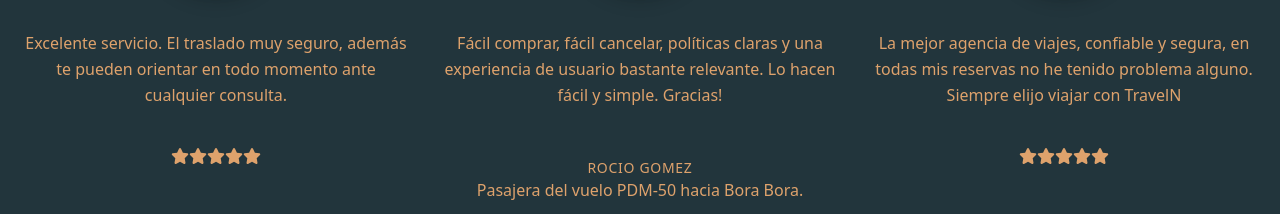
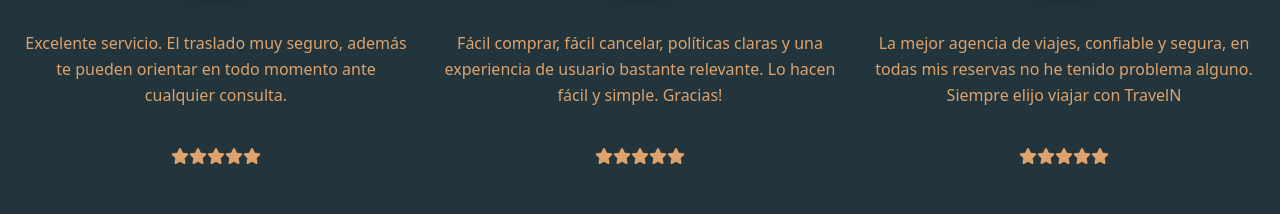
Before and after one commit to EzequielPages/Grupo-react-turno-noche-0422c2, a React (Create React App) app: page / in a window 1280 px wide. Shown: the part 3773-3987 px from the top of the page. Built offline with nearby package versions, Linux system fonts and the light colour scheme; data requests are answered from the project's data file.

Commit message:
Cambio de letra correcto.

```diff
--- a/src/Components/Reviews.js
+++ b/src/Components/Reviews.js
@@ -31,7 +31,13 @@ const Reviews = () => {
           <p className="leading-relaxed">Fácil comprar, fácil cancelar, políticas claras y una experiencia de usuario bastante relevante. Lo hacen fácil y simple.
 
 Gracias!</p>
-
+          <ul className="flex justify-center pt-10">
+                <FontAwesomeIcon icon={faStar} className="text-second-color"/>
+                <FontAwesomeIcon icon={faStar} className="text-second-color"/>
+                <FontAwesomeIcon icon={faStar} className="text-second-color"/>
+                <FontAwesomeIcon icon={faStar} className="text-second-color"/>
+                <FontAwesomeIcon icon={faStar} className="text-second-color"/>
+            </ul>
           <span className="inline-block h-1 w-10 rounded bg-indigo-500 mt-6 mb-4"></span>
           <h2 className="text-gray-900 font-medium title-font tracking-wider text-sm">ROCIO GOMEZ</h2>
           <p className="text-gray-500">Pasajera del vuelo PDM-50 hacia Bora Bora.</p>
```
